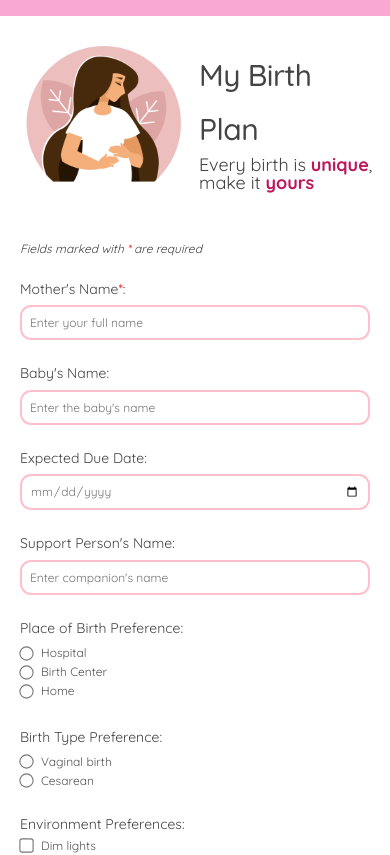
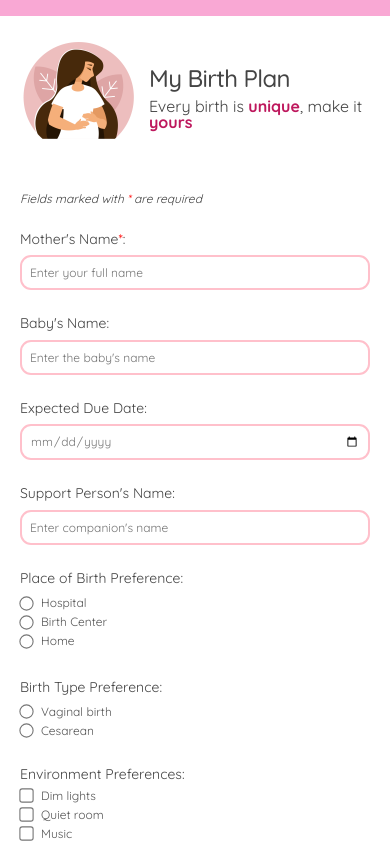
Before and after one commit to fernandodestefani/myBirthPlan, a React (Vite) app: page / in a window 390 px wide. Shown: the top 855 px of the page. Built offline with nearby package versions, Linux system fonts and the light colour scheme.

Commit message:
adapt my-birth-plan for mobile devices

```diff
--- a/src/index.css
+++ b/src/index.css
@@ -343,7 +343,7 @@ select:focus {
   width: 100%;
   margin: 0.8rem auto 1.6rem auto;
   overflow: hidden;
-  border-radius: 5px;;
+  border-radius: 5px;
 }
 .modal__video iframe {
   width: 100%;
@@ -409,3 +409,24 @@ select:focus {
 .modal__animate {
   animation: modalFadeIn 0.25s ease-out;
 }
+
+/* ==========================================
+MEDIA QUERIES
+========================================== */
+@media (max-width: 26rem) {
+  /* Bellow 416px */
+  .header__img {
+    width: 125px;
+    height: auto;
+  }
+
+  .header__title {
+    font-size: 24px;
+    letter-spacing: -0.6px;
+    line-height: 1.6;
+  }
+
+  .header__subtitle {
+    font-size: 16px;
+  }
+}
```
